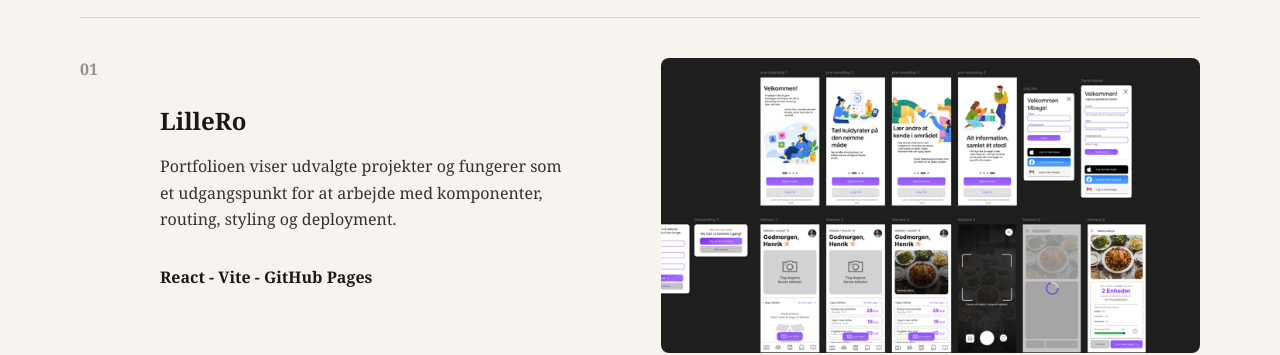
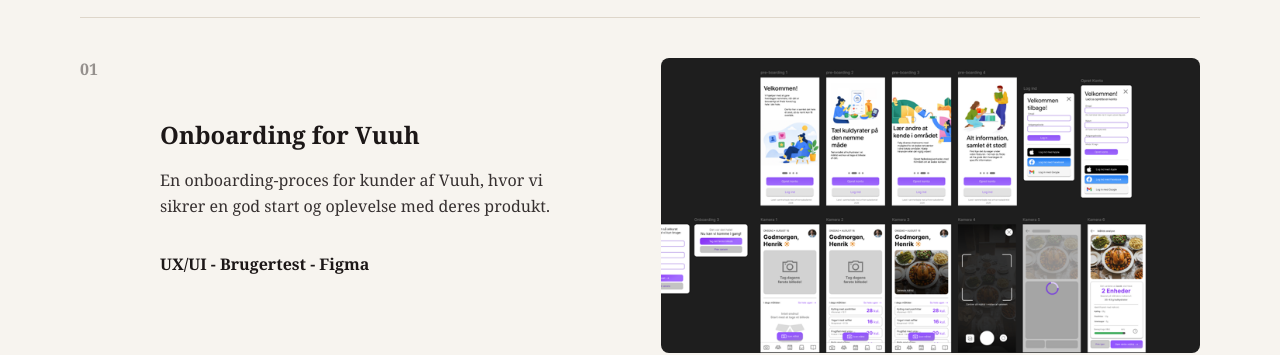
Before and after one commit to Line-jpg/line-jpg.github.io, a React (Vite) app: page / in a window 1280 px wide. Shown: the part 958-1313 px from the top of the page. Built offline with nearby package versions, Linux system fonts and the light colour scheme; a web font is replaced by a local one.

Commit message:
begyndelse på projekt oprettelse

```diff
--- a/src/data/projects.js
+++ b/src/data/projects.js
@@ -1,12 +1,12 @@
 const projects = [
   {
-    slug: "LilleRo",
-    title: "LilleRo",
+    slug: "Vuuh",
+    title: "Onboarding for Vuuh",
     year: "2026",
-    summary: "App lavet for forældre til børn med diabetes.",
+    summary: "En onboarding-proces for kunder af Vuuh.",
     description:
-      "Portfolioen viser udvalgte projekter og fungerer som et udgangspunkt for at arbejde med komponenter, routing, styling og deployment.",
-    tags: ["React", "Vite", "GitHub Pages"],
+      "En onboarding-proces for kunder af Vuuh, hvor vi sikrer en god start og oplevelse med deres produkt.",
+    tags: ["UX/UI", "Brugertest", "Figma"],
     image: `${import.meta.env.BASE_URL}LilleRoFront.png`,
     links: [
       {
--- a/src/index.css
+++ b/src/index.css
@@ -1,6 +1,6 @@
 :root {
   font-family: "Ibarra Real Nova", Georgia, "Times New Roman", serif;
-  color: rgb(68, 27, 7);
+  color: #441b07;
   background: #f7f4ef;
   font-synthesis: none;
   text-rendering: optimizeLegibility;
```
